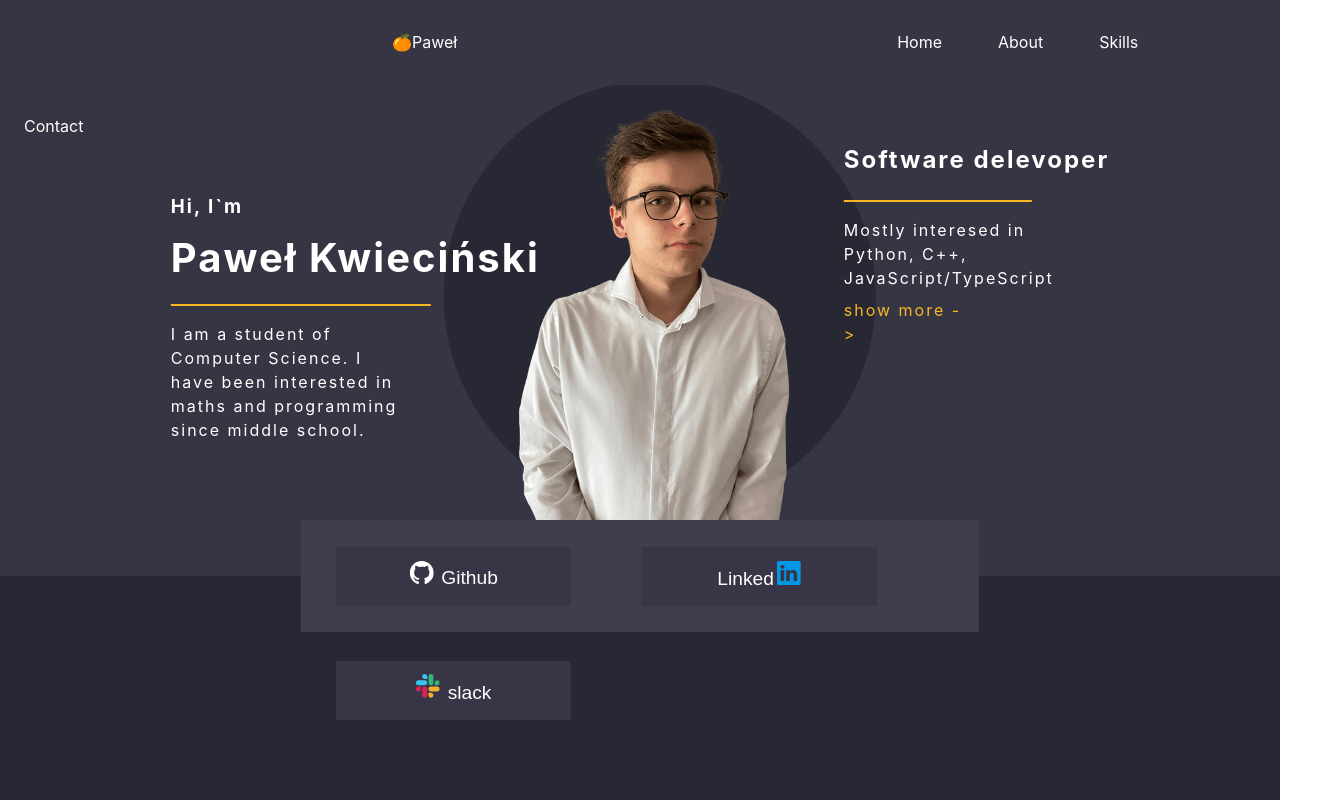
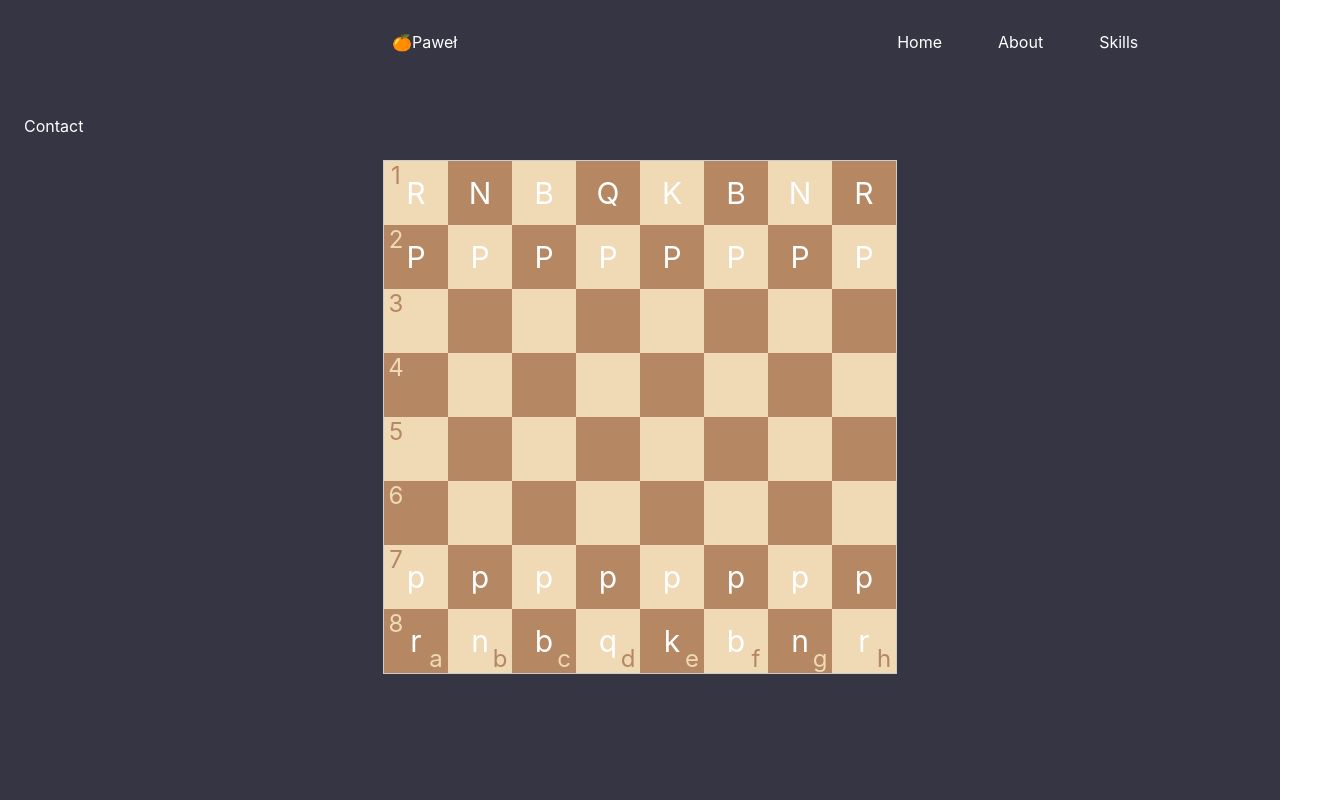
Before and after one commit to himokkk/Portfolio, a React (Create React App) app in the folder ui/: page /chess in a window 1280 px wide. Shown: the top 800 px of the page, 1322 px wide, since content can reach past the window. Built offline with nearby package versions, Linux system fonts and the light colour scheme.

Commit message:
Changing from HashRouter to BrowserRouter and adding code to the Board

```diff
--- a/ui/src/App.tsx
+++ b/ui/src/App.tsx
@@ -1,4 +1,4 @@
-import{ HashRouter, Route, Routes } from 'react-router-dom';
+import{ BrowserRouter as Router, Route, Routes } from 'react-router-dom';
 import './App.css';
 
 import NavBar from './components/NavBar';
@@ -8,12 +8,12 @@
 function App() {
   return (
     <div className="App">
-      <HashRouter>
-          <Routes>
-              <Route path='/' element={<div><NavBar/><HomePage/></div>}></Route>
-              <Route path='/chess' element={<div><NavBar/><ChessPage/></div>}></Route>
+      <Router>
+        <Routes>
+              <Route path='/' element={<><NavBar/><HomePage/></>}/>
+              <Route path='/chess' element={<div><NavBar/><ChessPage/></div>}/>
           </Routes>
-        </HashRouter>
+        </Router>
     </div>
   );
 }
--- a/ui/src/pages/ChessPage.tsx
+++ b/ui/src/pages/ChessPage.tsx
@@ -2,6 +2,12 @@
 
 import '../css/basic.css';
 import '../css/chess.css';
+
+interface Piece {
+  piece: string;
+  x: Number;
+  y: Number;
+}
 
 const ChessPage: React.FC = (() => {
     const [board, setBoard] = useState<string[][]>([
@@ -15,23 +21,65 @@
         ['r', 'n', 'b', 'q', 'k', 'b', 'n', 'r']
       ]);
 
+    const playerColor = "white";
+    const GetCharFromA = ((x: number) => {
+      return String.fromCharCode('a'.charCodeAt(0) + x);
+    })
+
+    const CoordinatesParser = ((coordinates: string) => {
+        const x = Number(coordinates.split("-")[1]);
+        const y = Number(coordinates.split("-")[0]);
+        return [x, y];
+    })
+
+    const [selectedPiece, setSelectedPiece] = useState<Piece>({piece: "", x: 0, y: 0});
+
+    const Move = ((from: Piece, to: Piece) => {
+      console.log(from, to);
+    })
+    const onSquareClick = ((event: React.MouseEvent<HTMLDivElement, MouseEvent>) => {
+        const div = event.target as HTMLDivElement;
+        const x = CoordinatesParser(div.id)[1];
+        const y = CoordinatesParser(div.id)[0];
+
+        if (playerColor === "white") {
+          if(board[x][y] && board[x][y] !== board[x][y].toUpperCase()) {
+            setSelectedPiece({piece: board[x][y], x:x, y:y});
+          }
+        }
+        else {
+          if(board[x][y] && board[x][y] === board[x][y].toUpperCase()) {
+            setSelectedPiece({piece: board[x][y], x:x, y:y});
+          }
+        }
+
+        if(selectedPiece.piece) {
+          const destination: Piece = {
+            piece: "",
+            x: x,
+            y: y,
+          }
+            Move(selectedPiece, destination);
+        }
+    })
+
     const rows: React.ReactElement[][] = [];
     for (let i = 0; i < 8; i++) {
       const row: React.ReactElement[] = [];
       for (let j = 0; j < 8; j++) {
         const squareColor = (i + j) % 2 === 0 ? 'white' : 'black';
-        const coordinateColor = (i + j) % 2 !== 0 ? 'white' : 'black';
-        let inside = i+1;
+        const coordinateColor = squareColor === 'black' ? 'white' : 'black';
+        const key = `${i}-${j}`;
 
         if(i==7 && j==0)
         {
           row.push(
-            <div key={`${i}-${j}`} className={`square ${squareColor}`}>
+            <div key={key} id={key} onClick={onSquareClick} className={`square ${squareColor}`}>
               <div className={`number_cooridantes ${coordinateColor}-font`}>
                 {i+1}
               </div>
               <div className={`letter_cooridantes ${coordinateColor}-font`}>
-                {String.fromCharCode('a'.charCodeAt(0) + j)}
+                {GetCharFromA(j)}
               </div>
               {board[i][j]}
             </div>
@@ -39,9 +87,9 @@
         }
         else if(i==7) {
           row.push(
-            <div key={`${i}-${j}`} className={`square ${squareColor}`}>
+            <div key={key} id={key} onClick={onSquareClick} className={`square ${squareColor}`}>
               <div className={`letter_cooridantes ${coordinateColor}-font`}>
-                {String.fromCharCode('a'.charCodeAt(0) + j)}
+                {GetCharFromA(j)}
               </div>
               {board[i][j]}
             </div>
@@ -50,13 +98,20 @@
         else if(j==0)
         {
           row.push(
-            <div key={`${i}-${j}`} className={`square ${squareColor}`}><div className={`number_cooridantes ${coordinateColor}-font`}>{i+1}</div>{board[i][j]}</div>
+            <div key={key} id={key} onClick={onSquareClick} className={`square ${squareColor}`}>
+              <div className={`number_cooridantes ${coordinateColor}-font`}>
+                {i+1}
+              </div>
+              {board[i][j]}
+            </div>
           );
         }
         else
         {
           row.push(
-            <div key={`${i}-${j}`} className={`square ${squareColor}`}>{board[i][j]}</div>
+            <div key={key} id={key} onClick={onSquareClick} className={`square ${squareColor}`}>
+              {board[i][j]}
+            </div>
           );
         }
       }
@@ -74,7 +129,6 @@
         </div>
       </div>
     );
-
 })
 
 export default ChessPage;
```
